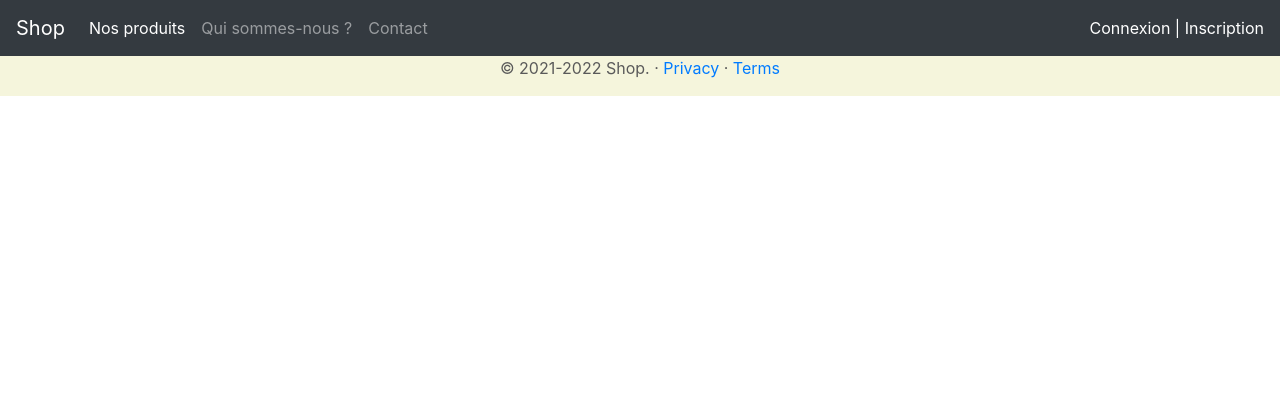
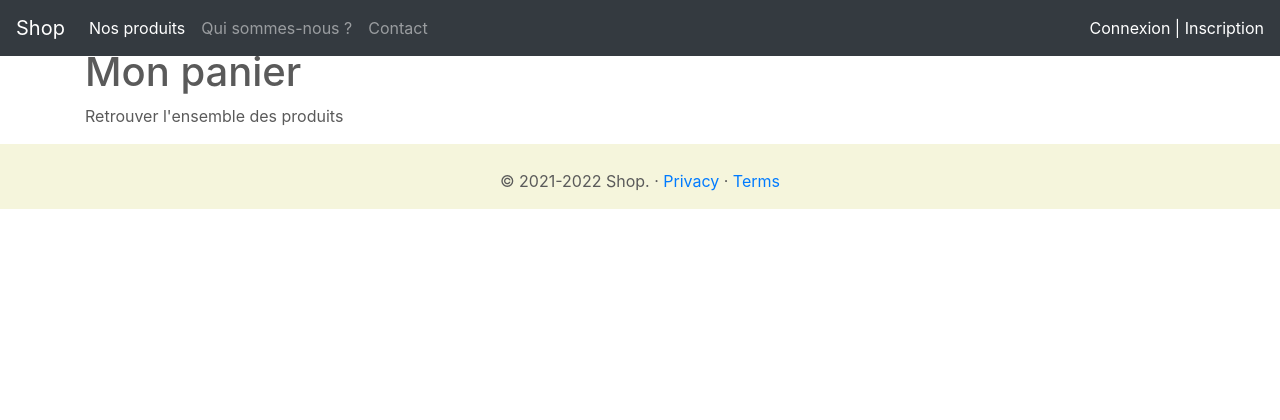
Before and after one commit to medBW/symfonyecom, a Symfony app: template templates/cart/index.html.twig in a window 1280 px wide. Shown: the top 420 px of the page. Run offline with Twig, Linux system fonts and the light colour scheme; the template is opened without the code that fills it, so the values that code supplies are empty; some libraries are stand-ins or nearby versions.

Commit message:
Initial commit

```diff
--- a/src/Controller/CartController.php
+++ b/src/Controller/CartController.php
@@ -14,8 +14,9 @@ class CartController extends AbstractController
      */
     public function index(Cart $cart): Response
     {
-        dd($cart->get());
-        return $this->render('cart/index.html.twig');
+        return $this->render('cart/index.html.twig',[
+            'cart' => $cart->get()
+        ]);
     }
 
     /**
--- a/templates/cart/index.html.twig
+++ b/templates/cart/index.html.twig
@@ -1,20 +1,12 @@
 {% extends 'base.html.twig' %}
 
-{% block title %}Hello CartController!{% endblock %}
+{% block title %}Mon panier!{% endblock %}
 
-{% block body %}
-<style>
-    .example-wrapper { margin: 1em auto; max-width: 800px; width: 95%; font: 18px/1.5 sans-serif; }
-    .example-wrapper code { background: #F5F5F5; padding: 2px 6px; }
-</style>
+{% block content %}
 
-<div class="example-wrapper">
-    <h1>Hello {{ controller_name }}! ✅</h1>
+<h1>Mon panier</h1>
+Retrouver l'ensemble des produits
+<hr>
+{{ dump(cart) }}
 
-    This friendly message is coming from:
-    <ul>
-        <li>Your controller at <code><a href="{{ 'C:/my_project_directory/src/Controller/CartController.php'|file_link(0) }}">src/Controller/CartController.php</a></code></li>
-        <li>Your template at <code><a href="{{ 'C:/my_project_directory/templates/cart/index.html.twig'|file_link(0) }}">templates/cart/index.html.twig</a></code></li>
-    </ul>
-</div>
 {% endblock %}
```
